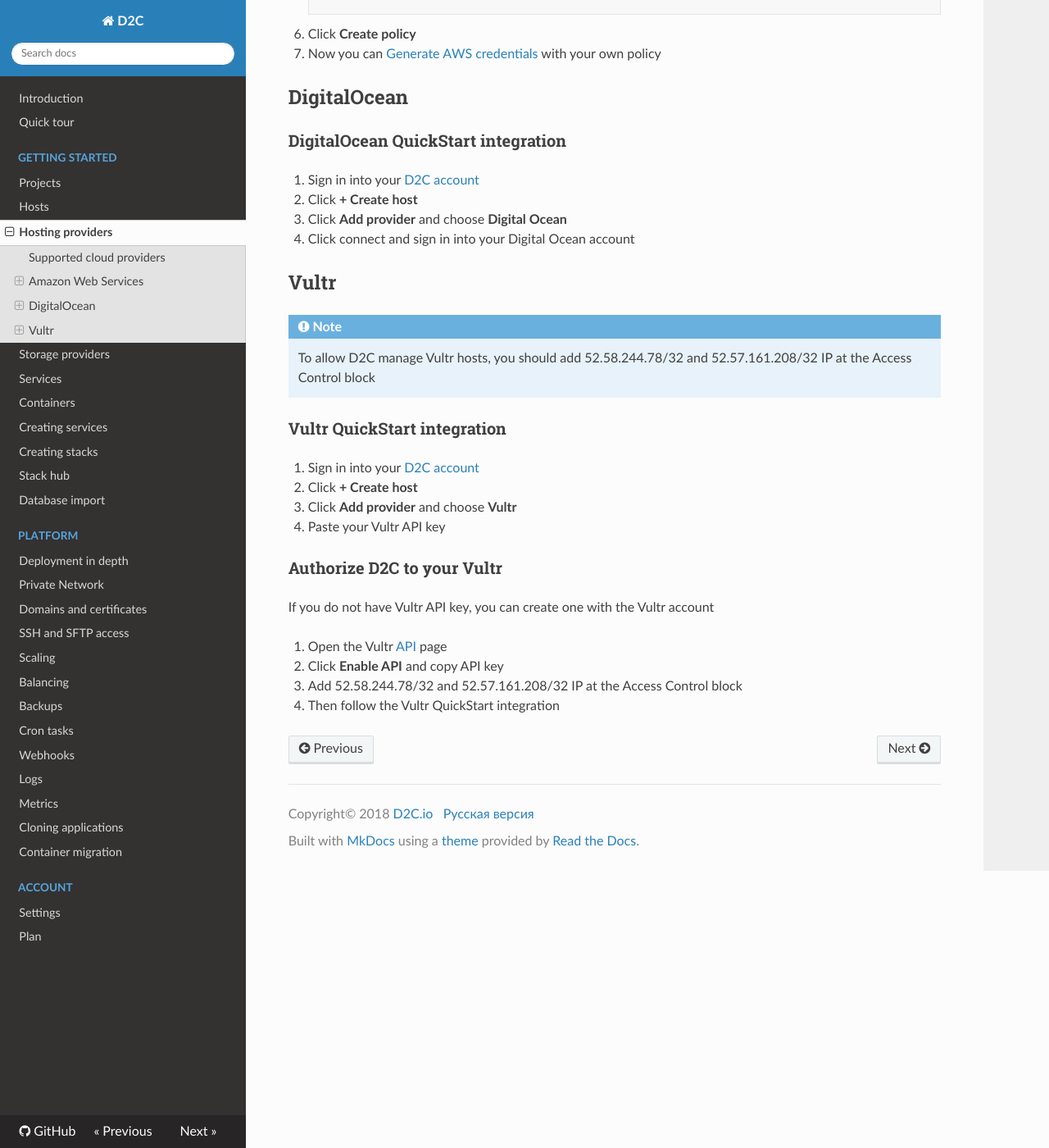
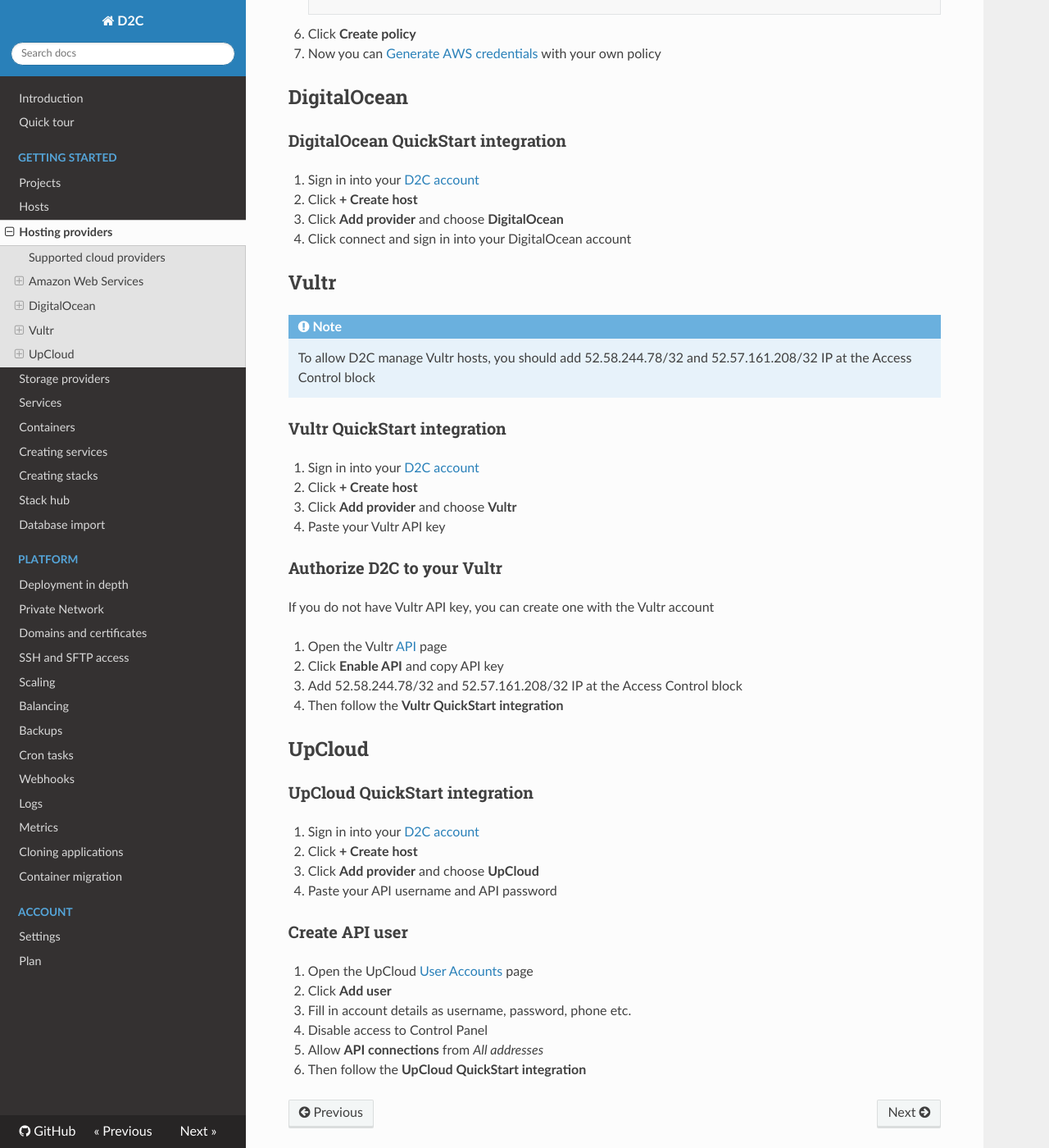
Before and after one commit to d2cio/docs, an MkDocs documentation site: the page built from docs/getting-started/cloud-providers.md, in a window 1280 px wide and 1400 px high, scrolled down 1618 px. Shown: the whole window at 82% size. Built offline with MkDocs 1.6.1, drawn with Linux system fonts in a browser that asks for light colours; nearby versions of some CDN libraries; old or Windows-style settings are respelled for this version of MkDocs.

Commit message:
added upcloud integration

```diff
--- a/docs/getting-started/cloud-providers.md
+++ b/docs/getting-started/cloud-providers.md
@@ -7,10 +7,10 @@ In this page, we describe how to generate credentials of cloud providers and use
 - **Amazon Web Services**
 - **DigitalOcean**
 - **Vultr**
+- **UpCloud**
 
 Will be available soon:
 
-- UpCloud
 - Google Cloud Platform
 
 ## Amazon Web Services
@@ -68,8 +68,8 @@ If you do not have AWS credentials, you can create one with the AWS Management c
 
 1. Sign in into your [D2C account](https://panel.d2c.io/account/login)
 2. Click **+ Create host**
-3. Click **Add provider** and choose **Digital Ocean**
-4. Click connect and sign in into your Digital Ocean account
+3. Click **Add provider** and choose **DigitalOcean**
+4. Click connect and sign in into your DigitalOcean account
 
 ## Vultr
 
@@ -91,4 +91,22 @@ If you do not have Vultr API key, you can create one with the Vultr account
 1. Open the Vultr [API](https://my.vultr.com/settings/#settingsapi) page
 2. Click **Enable API** and copy API key
 3. Add 52.58.244.78/32 and 52.57.161.208/32 IP at the Access Control block
-4. Then follow the Vultr QuickStart integration
+4. Then follow the **Vultr QuickStart integration**
+
+## UpCloud
+
+### UpCloud QuickStart integration
+
+1. Sign in into your [D2C account](https://panel.d2c.io/account/login)
+2. Click **+ Create host**
+3. Click **Add provider** and choose **UpCloud**
+4. Paste your API username and API password
+
+### Create API user
+
+1. Open the UpCloud [User Accounts](https://my.upcloud.com/account#t2) page
+2. Click **Add user**
+3. Fill in account details as username, password, phone etc.
+4. Disable access to Control Panel
+4. Allow **API connections** from *All addresses*
+5. Then follow the **UpCloud QuickStart integration**
```
Also changed, not shown: docs/getting-started/hosts.md (+2 -1 lines).
